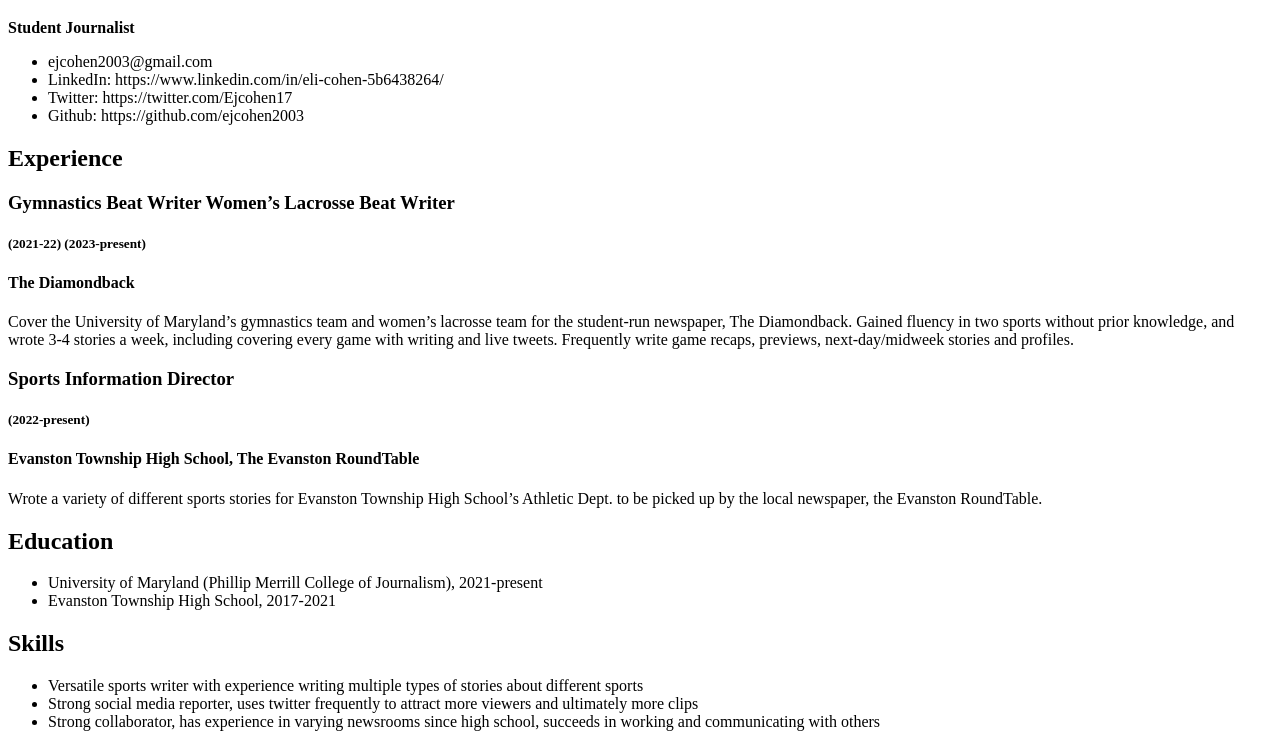
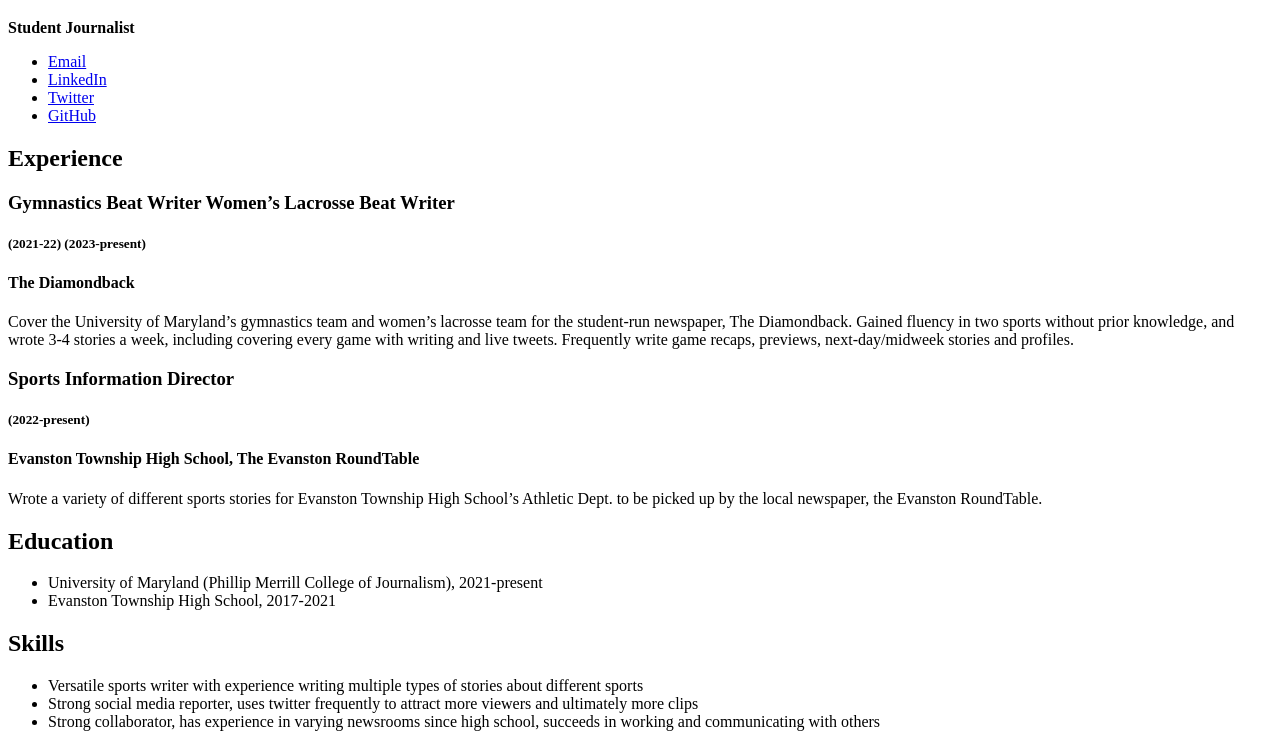
Before and after one commit to elicohen4/Eli-Cohen-JOUR352-1, a plain HTML site: page resume/index.html in a window 1280 px wide. Shown: the part 61-808 px from the top of the page. Drawn offline with Linux system fonts and the light colour scheme.

Commit message:
Update index.html
Resume with HTML

```diff
--- a/resume/index.html
+++ b/resume/index.html
@@ -1,12 +1,16 @@
 <!DOCTYPE html>
-<title>Eli Cohen resume</title>
+<html lang="en">
+    <head>
+    <title>Eli Cohen resume</title>
+    </head>
+    <body>
 <h1>Eli J. Cohen</h1>
 <strong>Student Journalist</strong>
 <ul>
-    <li>ejcohen2003@gmail.com
-    <li>LinkedIn: https://www.linkedin.com/in/eli-cohen-5b6438264/
-    <li>Twitter: https://twitter.com/Ejcohen17
-    <li>Github: https://github.com/ejcohen2003
+    <li><a href="mailto:ejcohen2003@gmail.com">Email</a></li>
+    <li><a href="https://www.linkedin.com/in/eli-cohen-5b6438264/">LinkedIn</a></li>
+    <li><a href="https://twitter.com/Ejcohen17">Twitter</a></li>
+    <li><a href="https://github.com/Ejcohen2003">GitHub</a></li>
 </ul>
 <h2>Experience</h2>
 <h3>Gymnastics Beat Writer Women’s Lacrosse Beat Writer</h3> <h5>(2021-22) (2023-present)</h5>
@@ -32,3 +36,5 @@
 <li> Strong collaborator, has experience in varying newsrooms since high school, succeeds in working
 and communicating with others</li>
 </ul>
+</body>
+</html>
```
